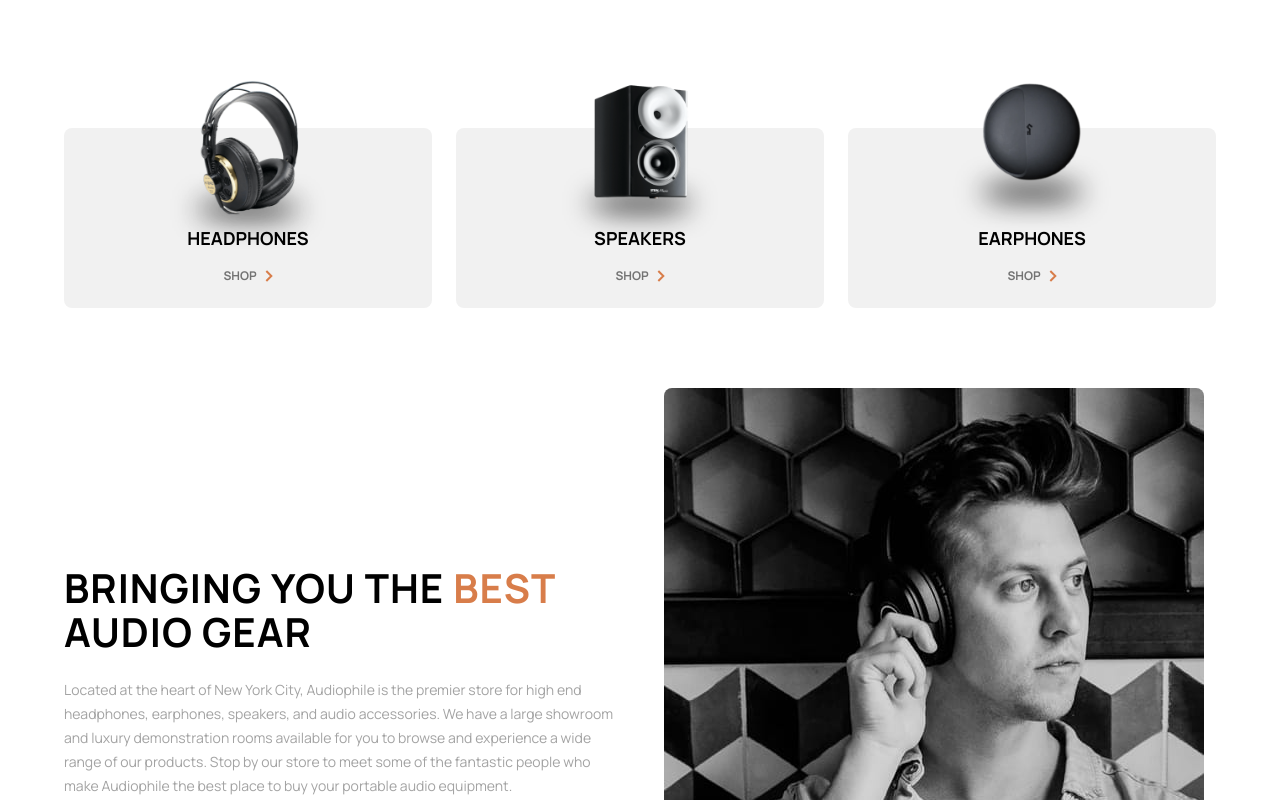
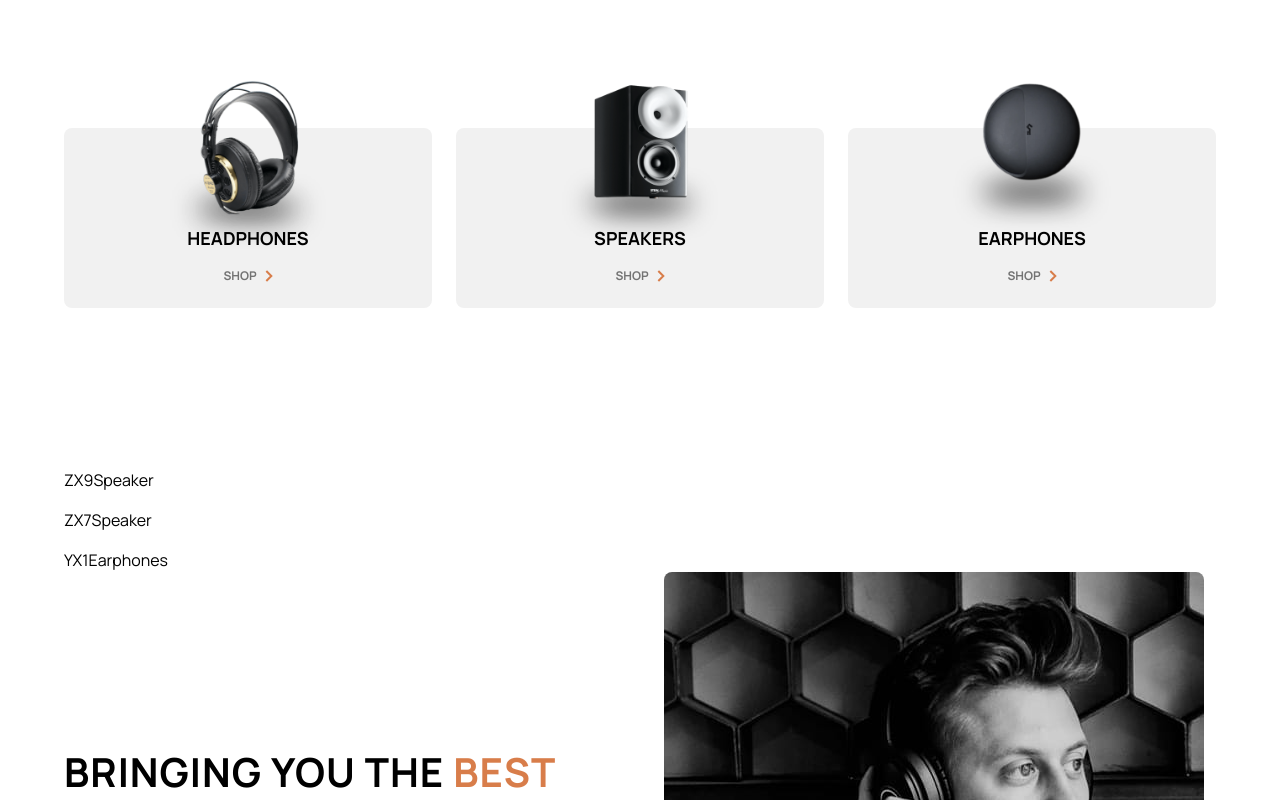
Before and after one commit to pqhung3007/audiophile-ecommerce-website, a Next.js app: page / in a window 1280 px wide. Shown: the top 800 px of the page. Built offline with nearby package versions, Linux system fonts and the light colour scheme.

Commit message:
style(showcase): init

```diff
--- /dev/null
+++ b/components/ProductShowcase.tsx
@@ -0,0 +1,16 @@
+import React from "react";
+import ZX9Speaker from "./ZX9Speaker";
+import ZX7Speaker from "./ZX7Speaker";
+import YX1Earphones from "./YX1Earphones";
+
+function ProductShowcase() {
+  return (
+    <div className="mt-20 flex flex-col gap-4">
+      <ZX9Speaker />
+      <ZX7Speaker />
+      <YX1Earphones />
+    </div>
+  );
+}
+
+export default ProductShowcase;
--- /dev/null
+++ b/components/YX1Earphones.tsx
@@ -0,0 +1,7 @@
+import React from "react";
+
+function YX1Earphones() {
+  return <div>YX1Earphones</div>;
+}
+
+export default YX1Earphones;
--- /dev/null
+++ b/components/ZX7Speaker.tsx
@@ -0,0 +1,7 @@
+import React from "react";
+
+function ZX7Speaker() {
+  return <div>ZX7Speaker</div>;
+}
+
+export default ZX7Speaker;
--- /dev/null
+++ b/components/ZX9Speaker.tsx
@@ -0,0 +1,7 @@
+import React from "react";
+
+function ZX9Speaker() {
+  return <div>ZX9Speaker</div>;
+}
+
+export default ZX9Speaker;
--- a/pages/index.tsx
+++ b/pages/index.tsx
@@ -2,6 +2,7 @@ import Head from "next/head";
 import BestGear from "../components/BestGear";
 import CategoryLinks from "../components/CategoryLinks";
 import Footer from "../components/Footer";
+import ProductShowcase from "../components/ProductShowcase";
 
 export default function Home() {
   return (
@@ -14,6 +15,7 @@ export default function Home() {
 
       <main className="mx-auto max-w-7xl px-6 pt-32 lg:px-16">
         <CategoryLinks />
+        <ProductShowcase />
         <BestGear />
       </main>
       <Footer />
```
